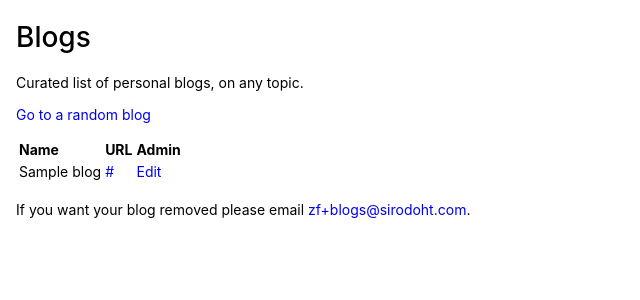
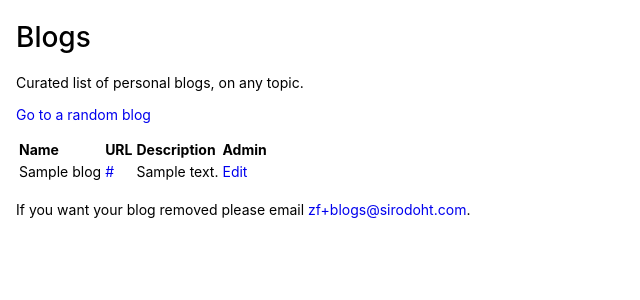
Before and after one commit to mataroa-blog/illich, a Django app: template main/templates/main/index.html in a window 1280 px wide. Shown: the top 300 px of the page, without its empty margins (0-640 px from the left). Run offline with Django 3.2, Linux system fonts and the light colour scheme; the first user in the database is signed in; tables that the repository leaves empty hold one stand-in row (Sample ...); the template is opened without the code that fills it: most values are stand-ins (such as "Sample title", 1, 10 or a date in 2020).

Commit message:
add description for admins

```diff
--- a/main/templates/main/index.html
+++ b/main/templates/main/index.html
@@ -17,6 +17,7 @@
                 <th>Name</th>
                 <th>URL</th>
                 {% if request.user.is_authenticated %}
+                <th>Description</th>
                 <th>Admin</th>
                 {% endif %}
             </tr>
@@ -27,6 +28,7 @@
                 <td>{{ blog.title }}</td>
                 <td><a href="{{ blog.url }}">{{ blog.url }}</a></td>
                 {% if request.user.is_authenticated %}
+                <td>{{ blog.description }}</td>
                 <td><a href="{% url 'admin:main_blog_change' blog.id %}">Edit</a></td>
                 {% endif %}
             </tr>
```
